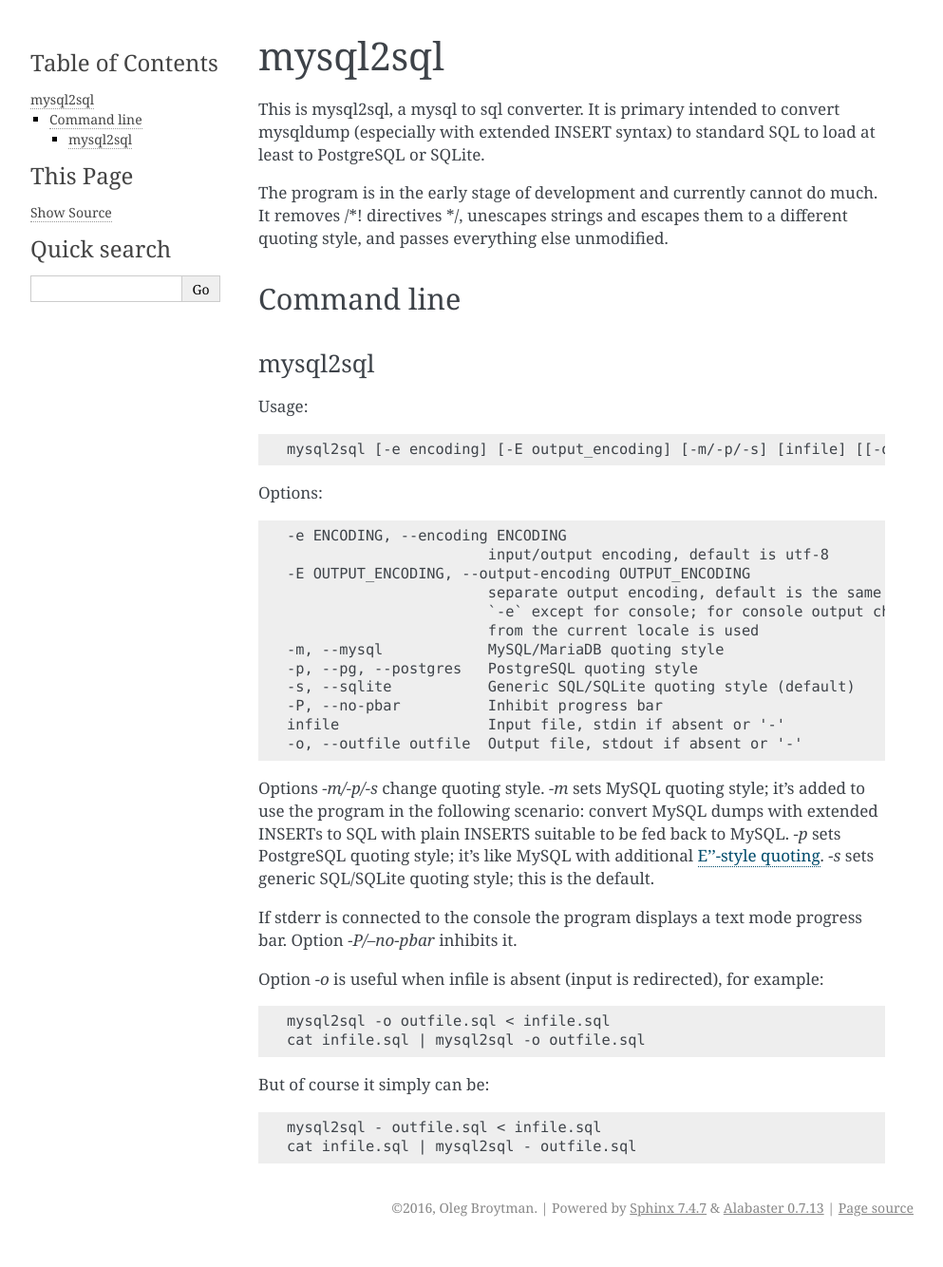
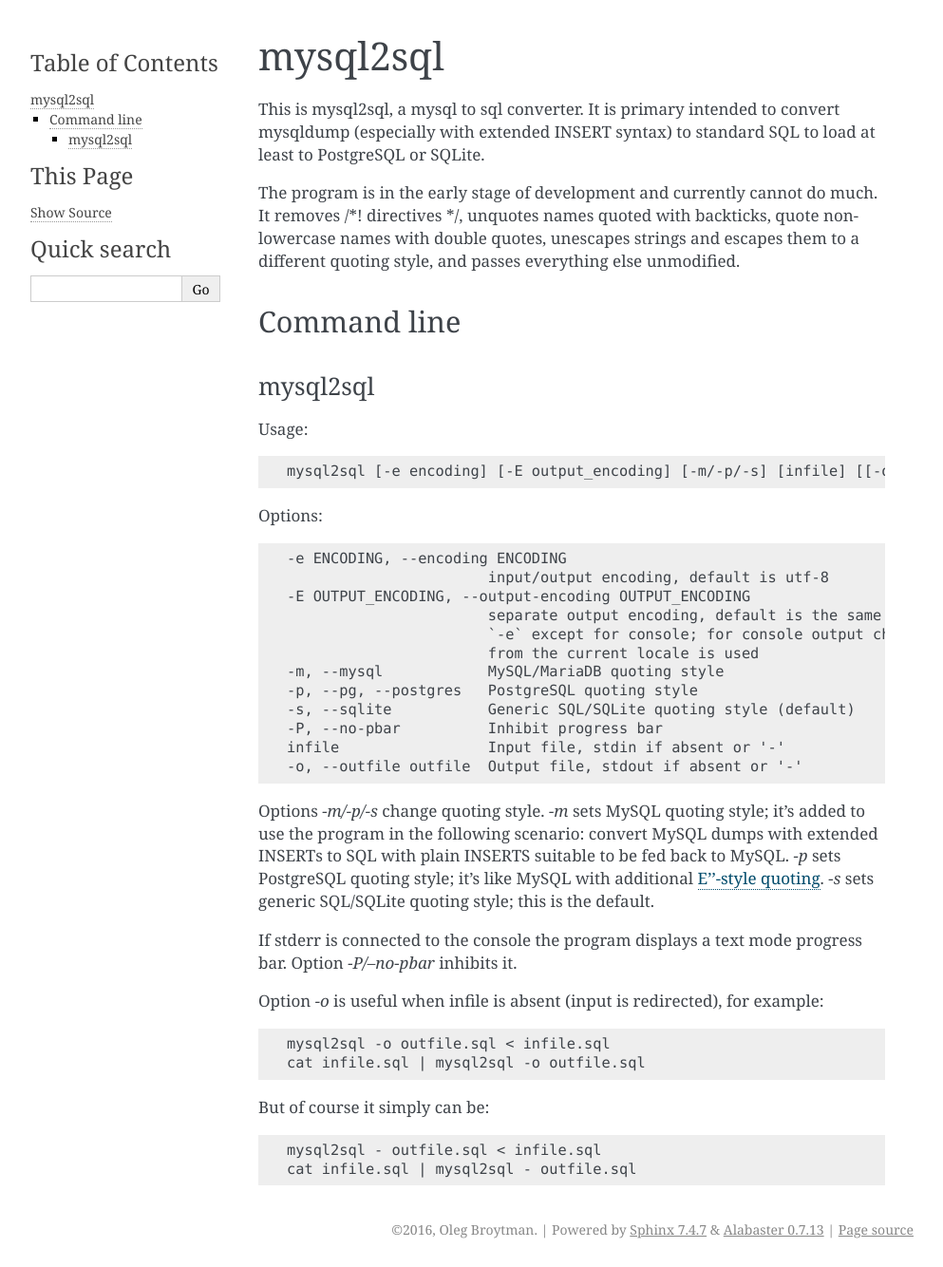
Before and after one commit to phdru/sqlconvert, a Sphinx documentation site: the page built from docs/mysql2sql.rst, in a window 1280 px wide. Shown: the whole page at 95% size, without its empty margins (148-1141 px from the left). Built offline with Sphinx 7.4.7, drawn with Linux system fonts in a browser that asks for light colours; before the commit the page ends 1311 px from its top, so only the background shows below that.

Commit message:
Document that the program requotes names

```diff
--- a/docs/mysql2sql.rst
+++ b/docs/mysql2sql.rst
@@ -6,7 +6,8 @@
 SQL to load at least to PostgreSQL or SQLite.
 
 The program is in the early stage of development and currently cannot do much.
-It removes /\*! directives \*/, unescapes strings and escapes them to a
+It removes /\*! directives \*/, unquotes names quoted with backticks, quote
+non-lowercase names with double quotes, unescapes strings and escapes them to a
 different quoting style, and passes everything else unmodified.
 
 
```
